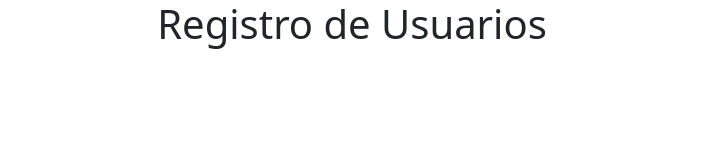
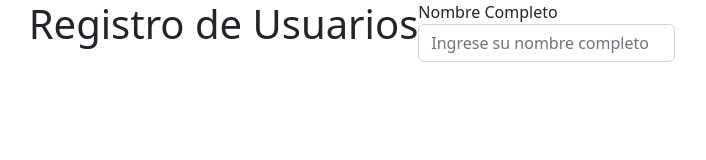
Before and after one commit to serveruscode/Repositorio_form, a plain HTML site: page index.html in a window 1280 px wide. Shown: the whole page, without its empty margins (288-994 px from the left). Drawn offline with nearby package versions, Linux system fonts and the light colour scheme.

Commit message:
commit creacion de formulario

```diff
--- a/index.html
+++ b/index.html
@@ -14,6 +14,10 @@
     <div class="container">
         <div class="d-flex justify-content-center">
             <h1>Registro de Usuarios</h1>
+            <form action="">
+                <label for="">Nombre Completo</label>
+                <input type="text" class="form-control" placeholder="Ingrese su nombre completo">
+            </form>
         </div>
     </div>
 </body>
```
